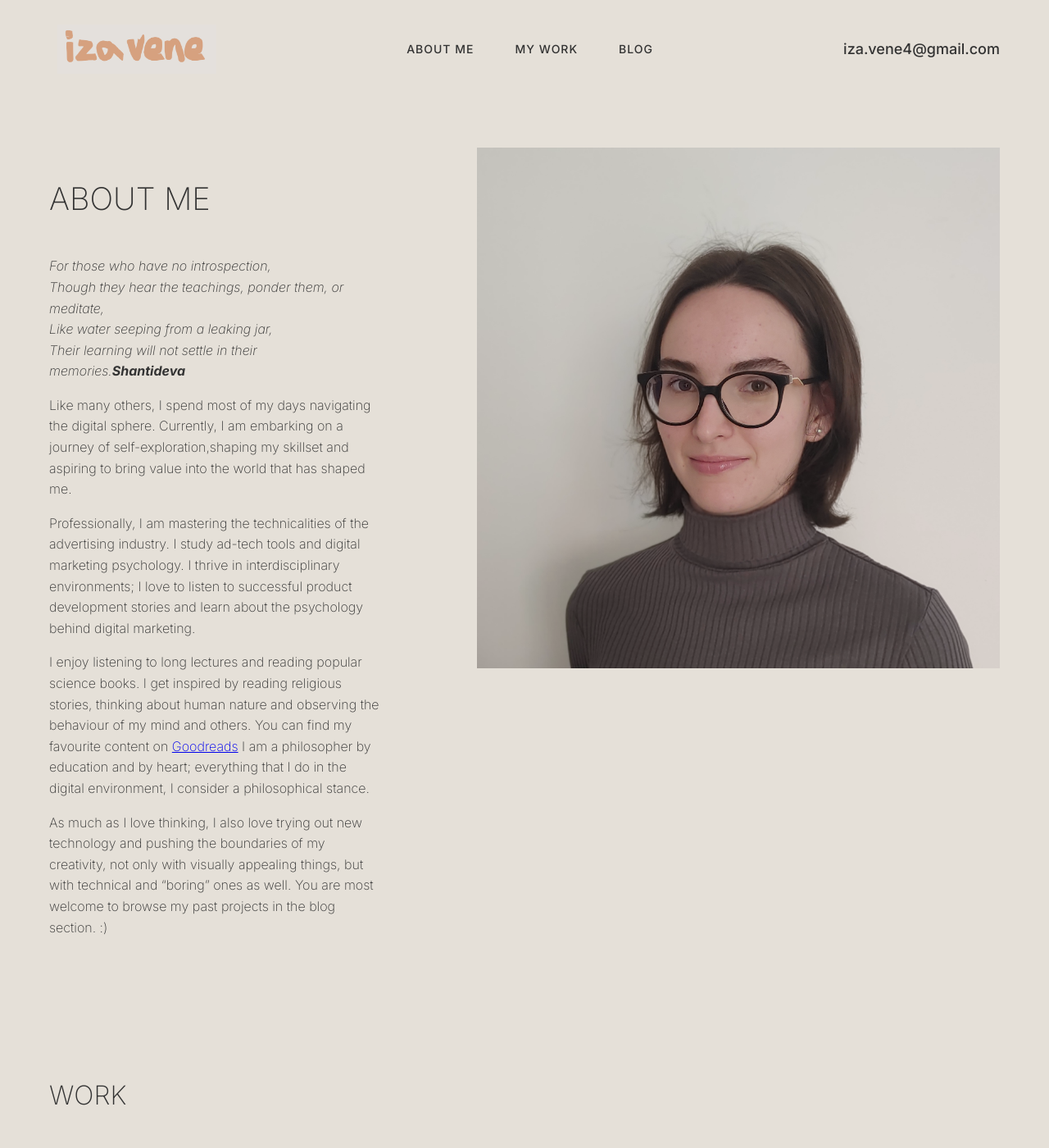
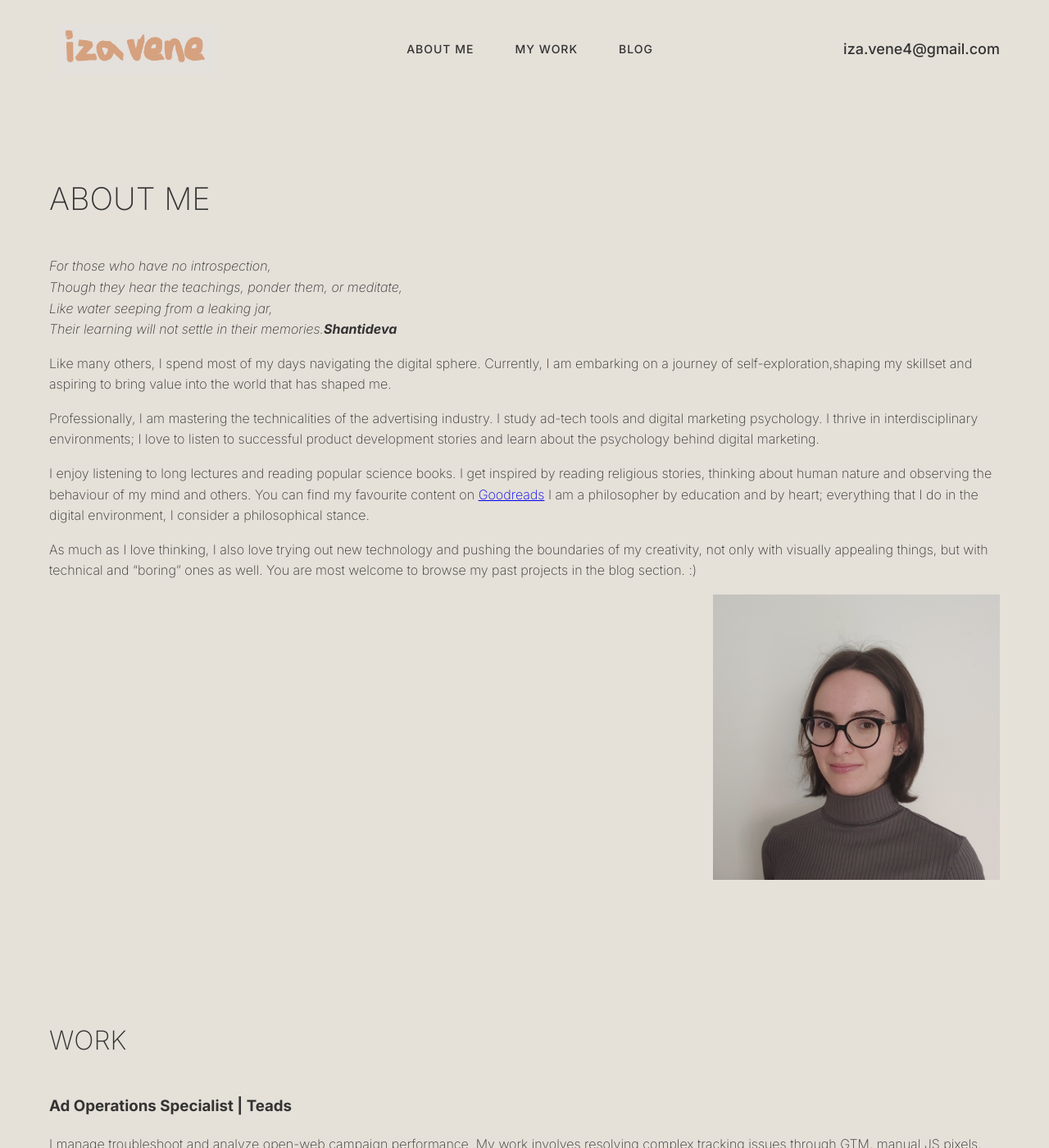
Before and after one commit to vendi525/vendi525.github.io, a Jekyll site: the page built from index.html, in a window 1280 px wide and 1400 px high. Shown: the whole window at 82% size. Built offline with Jekyll 4.4.1, drawn with Linux system fonts in a browser that asks for light colours.

Commit message:
Refactor about section styles in style.css
Removed the about section flex styling and adjusted about photo properties.

```diff
--- a/assets/css/style.css
+++ b/assets/css/style.css
@@ -96,16 +96,7 @@ body {
   padding: 60px;
 }
 
-/* --- About Section (Narrow & Tall) --- */
-.about-flex {
-  display: flex;
-  justify-content: space-between;
-  align-items: flex-start;
-  gap: 100px;
-}
-
 .about-text {
-  flex: 0 0 35%;
   font-weight: 200;
 }
 
@@ -120,9 +111,18 @@ body {
 }
 
 .about-photo {
-  width: 100%;
+  float: right;
+  width: 350px;
   height: auto;
+  margin-left: 40px;
+  margin-bottom: 20px;
   filter: grayscale(20%); /* Soft aesthetic */
+}
+
+#about::after {
+    content: "";
+    display: table;
+    clear: both;
 }
 
 /* --- Sections & Blog --- */
```
